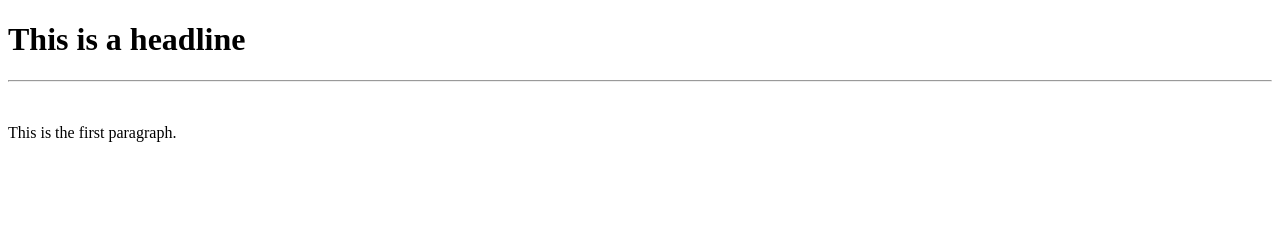
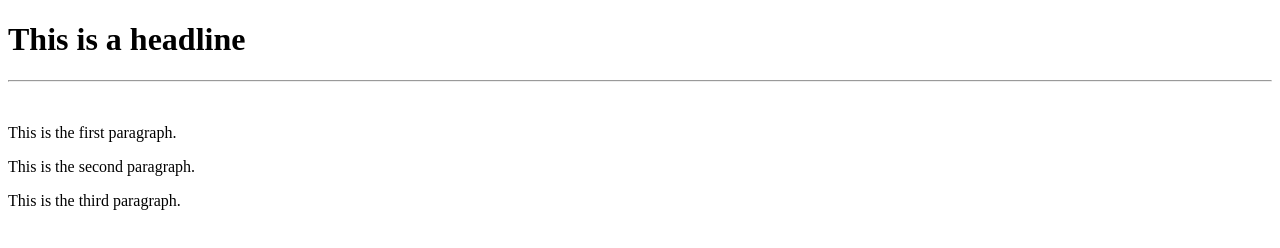
Before and after one commit to Matje1979/git_exercise, a plain HTML site: page index.html in a window 1280 px wide. Drawn offline with Linux system fonts and the light colour scheme.

Commit message:
added second and third paragraphs

```diff
--- a/index.html
+++ b/index.html
@@ -9,6 +9,8 @@
 	<hr>
 	<br>
 	<p>This is the first paragraph.</p>
+	<p>This is the second paragraph.</p>
+	<p>This is the third paragraph.</p>
 </body>
 
 </html>
```
